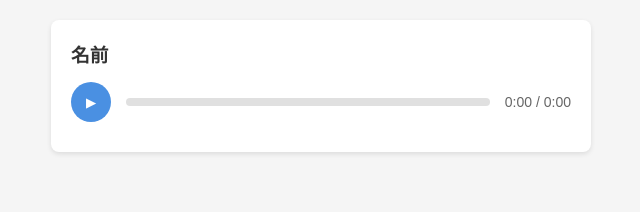
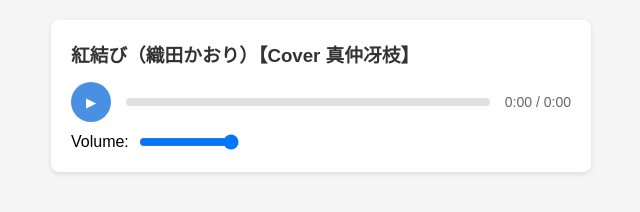
Before and after one commit to M-S426/Manaka.S, a plain HTML site: page 1index.html in a window 1280 px wide. Shown: the whole page, without its empty margins (319-959 px from the left). Drawn offline with Linux system fonts and the light colour scheme.

Commit message:
Update 1index.html

```diff
--- a/1index.html
+++ b/1index.html
@@ -56,6 +56,15 @@
       margin-bottom: 15px;
       color: #333;
     }
+    .volume-control {
+      display: flex;
+      align-items: center;
+      margin-top: 10px;
+    }
+    .volume-slider {
+      width: 100px;
+      margin-left: 10px;
+    }
   </style>
 </head>
 <body>
@@ -68,22 +77,27 @@
       </div>
       <div class="time-display" id="timeDisplay">0:00 / 0:00</div>
     </div>
+    <div class="volume-control">
+      <label for="volumeSlider">Volume:</label>
+      <input type="range" id="volumeSlider" class="volume-slider" min="0" max="1" step="0.01" value="1">
+    </div>
   </div>
 
   <script>
     document.addEventListener('DOMContentLoaded', function() {
       // ここにMP3ファイルのURLを設定します。この部分は後で変更します。
-      const audioUrl = 'https://m-s426.github.io/Manaka.S/1name.mp3';
+      const audioUrl = 'https://m-s426.github.io/Manaka.S/7uta.mp3';
 
       const audio = new Audio(audioUrl);
       const playBtn = document.getElementById('playBtn');
       const progressBar = document.getElementById('progressBar');
       const progress = document.getElementById('progress');
       const timeDisplay = document.getElementById('timeDisplay');
+      const volumeSlider = document.getElementById('volumeSlider');
       let isPlaying = false;
 
       // 音声のタイトルを設定
-      document.querySelector('.audio-title').textContent = '名前';
+      document.querySelector('.audio-title').textContent = '紅結び（織田かおり）【Cover 真仲冴枝】';
 
       // 再生/一時停止ボタンの処理
       playBtn.addEventListener('click', function() {
@@ -124,6 +138,11 @@
         seconds = Math.floor(seconds % 60);
         return minutes + ':' + (seconds < 10 ? '0' : '') + seconds;
       }
+
+      // 音量の調整
+      volumeSlider.addEventListener('input', function() {
+        audio.volume = this.value;
+      });
     });
   </script>
 </body>
```
